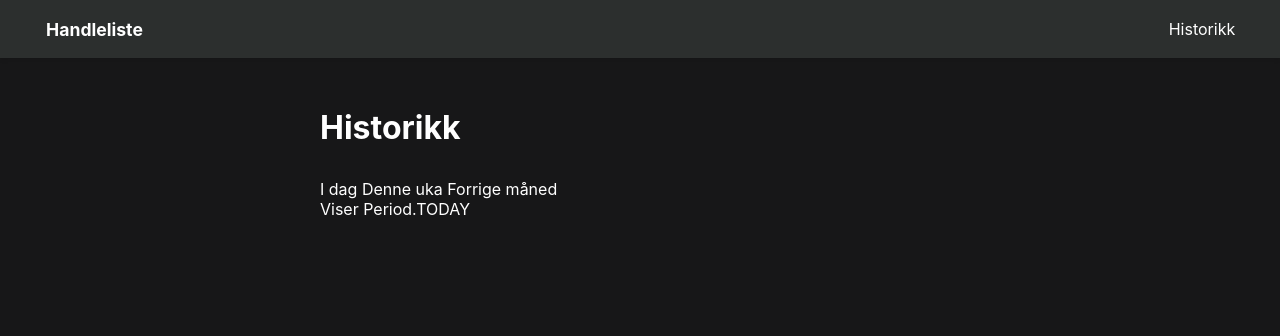
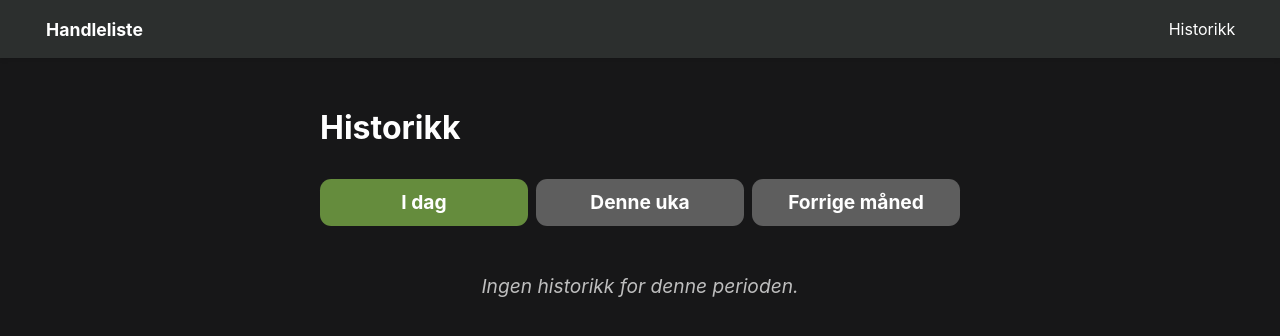
Before and after one commit to iQU-AS/fagprove-gerhard, a FastAPI app: page /history/ in a window 1280 px wide. Shown: the top 336 px of the page. Run offline with FastAPI, Linux system fonts and the light colour scheme; data that the repository does not hold is empty.

Commit message:
history style

```diff
--- a/handlelistesystem/routers/history.py
+++ b/handlelistesystem/routers/history.py
@@ -68,7 +68,7 @@ def create_router(engine: Engine, templates: Jinja2Templates):  # noqa C901
             {
                 'request': request,
                 'history': history,
-                'period': period,
+                'period': period.value,
             },
         )
 
--- a/handlelistesystem/static/style/global.css
+++ b/handlelistesystem/static/style/global.css
@@ -94,7 +94,7 @@ h2 {
     font-size: 1.2rem;
     text-align: center;
     font-weight: bold;
-    padding: 0.7em 1.4em;
+    padding: 0.6em 1.2em;
     border-radius: 0.7rem;
     background: var(--default-color);
     transition: 0.2s;
--- /dev/null
+++ b/handlelistesystem/static/style/history.css
@@ -0,0 +1,63 @@
+.period-selector {
+    display: flex;
+    gap: 0.5rem;
+    margin-bottom: 3rem;
+}
+
+.period-selector * {
+    flex: 1;
+}
+
+.history-list {
+    display: flex;
+    flex-direction: column;
+    gap: 1rem;
+}
+
+.history-day {
+    display: flex;
+    flex-direction: column;
+    gap: 0.5rem;
+    padding: 1rem;
+    border-radius: 0.7rem;
+    background-color: var(--background-2);
+    box-shadow: 0 2px 4px rgba(0, 0, 0, 0.1);
+}
+
+.history-day h2 {
+    margin-top: 0;
+}
+
+.history-day ul {
+    display: flex;
+    flex-direction: column;
+    gap: 0.5rem;
+}
+
+.history-day li {
+    display: flex;
+    justify-content: space-between;
+    align-items: center;
+}
+
+.history-day hr {
+    margin: 0.2rem 0;
+    border: none;
+    border-top: solid 2px var(--background-3);
+}
+
+.history-day .name {
+    font-size: 1.1rem;
+    font-weight: bold;
+}
+.history-day .time {
+    color: var(--text-2);
+}
+
+.no-history {
+    margin: 0;
+    font-size: 1.2rem;
+    font-style: italic;
+    color: var(--text-2);
+    text-align: center;
+}
--- a/handlelistesystem/templates/history.html.jinja
+++ b/handlelistesystem/templates/history.html.jinja
@@ -8,24 +8,37 @@
 
 {% block content %}
 <h1>Historikk</h1>
-<ul>
-    <li><a href="/history/today">I dag</a></li>
-    <li><a href="/history/this-week">Denne uka</a></li>
-    <li><a href="/history/previous-month">Forrige måned</a></li>
+<ul class="period-selector">
+    <a class="button {{ 'primary' if period == 'today' else 'neutral' }}" href="/history/today">
+        <li>I dag</li>
+    </a>
+    <a class="button {{ 'primary' if period == 'this-week' else 'neutral' }}" href="/history/this-week">
+        <li>Denne uka</li>
+    </a>
+    <a class="button {{ 'primary' if period == 'previous-month' else 'neutral' }}" href="/history/previous-month">
+        <li>Forrige måned</li>
+    </a>
 </ul>
-<span>Viser {{ period }}</span>
 
+<section class="history-list">
+    {% if not history %}
+    <p class="no-history">Ingen historikk for denne perioden.</p>
+    {% endif %}
     {% for date, items in history.items() %}
-<div>
+    <div class="history-day">
         <h2>{{ date|date_format }}</h2>
         <ul>
             {% for item in items %}
             <li>
-            <span>{{ item.name }}</span>
-            <span>{{ item.purchased_at.strftime('%H:%M') }}</span>
+                <span class="name">{{ item.name }}</span>
+                <span class="time">{{ item.purchased_at.strftime('%H:%M') }}</span>
             </li>
+            {% if not loop.last %}
+            <hr>
+            {% endif %}
             {% endfor %}
         </ul>
     </div>
     {% endfor %}
+</section>
 {% endblock %}
--- a/handlelistesystem/templates/index.html.jinja
+++ b/handlelistesystem/templates/index.html.jinja
@@ -42,7 +42,7 @@
                     <input type="text" name="name">
                 </div>
                 <div class="button-row">
-                    <button class="button neutral" value="cancel" formmethod="dialog">Cancel</button>
+                    <button class="button neutral" value="cancel" formmethod="dialog">Avbryt</button>
                     <button class="button primary" type="submit">Legg til</button>
                 </div>
             </form>
```
Lines whose indentation alone changed are shown as unchanged.
